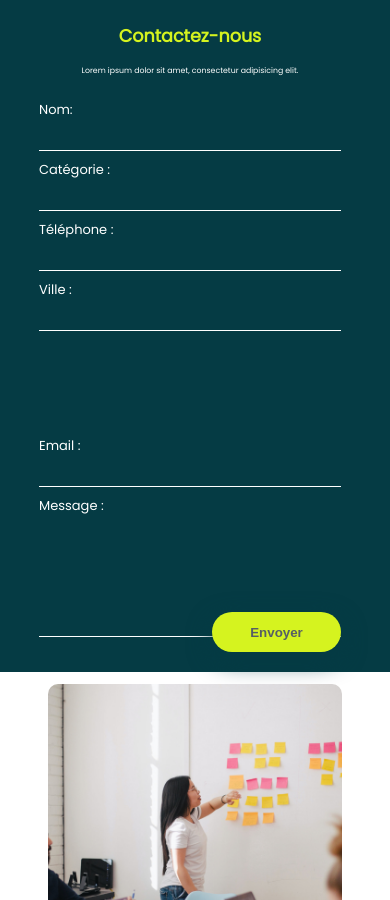
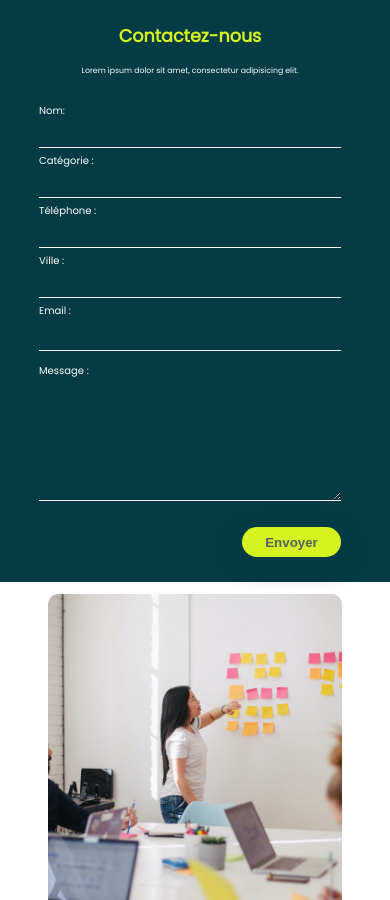
Before and after one commit to lidia-rbr/AgencEco, a website: page index.html in a window 390 px wide. Shown: the part 1182-2082 px from the top of the page. Drawn offline with nearby package versions, Linux system fonts and the light colour scheme.

Commit message:
Phone fix

```diff
--- a/style.css
+++ b/style.css
@@ -242,6 +242,23 @@ h8 {
 
     .generalBox {
         width: 80% !important;
+    }
+
+    .contactFormGridContainer {
+        grid-template-rows: 0.8fr 0.8fr 0.8fr 0.8fr 0.8fr 2.6fr 0.8fr !important;
+    }
+
+    .formBox {
+        height: 50px !important;
+    }
+
+    label {
+        font-size: 10px !important;
+    }
+
+    .button {
+        height: 30px !important;
+        width: 99px !important;
     }
 
     .serviceGridContainer {
@@ -526,7 +543,7 @@ header {
 .contactFormGridContainer {
     display: grid;
     grid-template-columns: 1fr 1fr;
-    grid-template-rows: 0.8fr 0.8fr 0.8fr 2.6fr 0.8fr;
+    grid-template-rows: 0.8fr 0.8fr 0.8fr 2.6fr  0.8fr;
     grid-column-gap: 20px;
     text-align: left;
 }
@@ -662,7 +679,7 @@ label {
 
 .logo {
     margin: auto;
-    height: 3vh;
+    height: 2vh;
 }
 
 /* --------------GALLERY--------------- */
```
